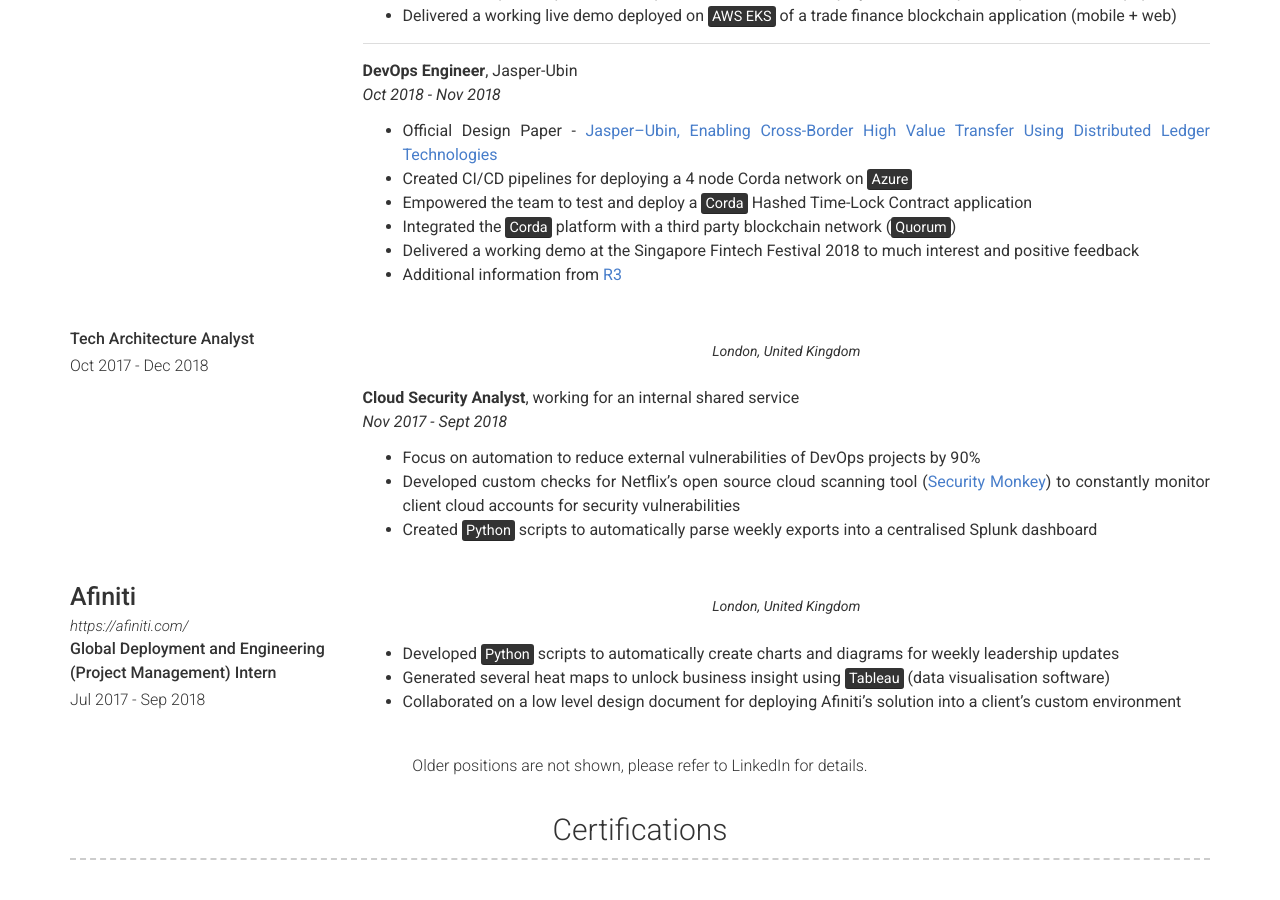
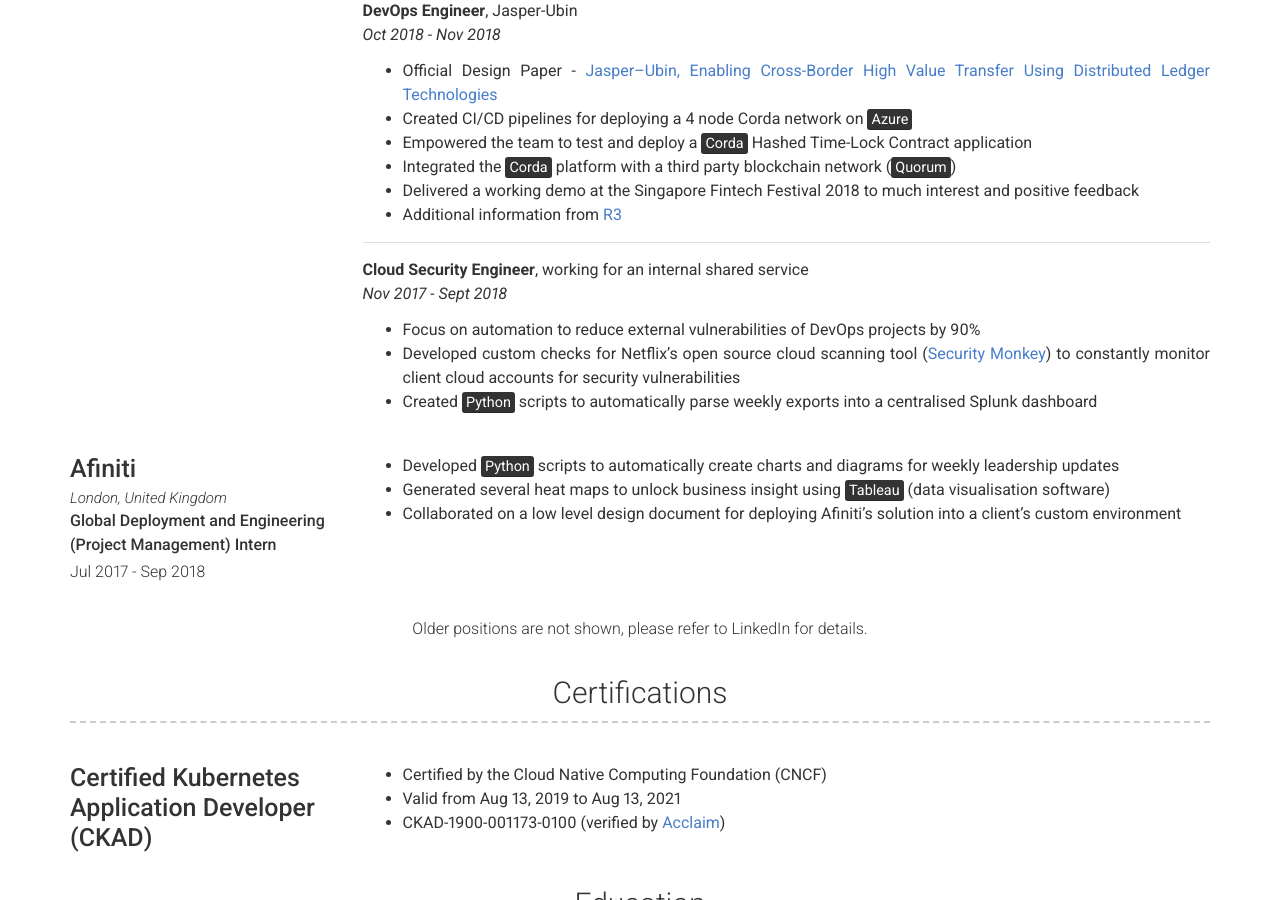
Before and after one commit to jeremych1000/jeremych1000.github.io, a Jekyll site: the page built from index.md, in a window 1280 px wide and 900 px high, scrolled down 1433 px. Built offline with Jekyll 4.4.1, drawn with Linux system fonts in a browser that asks for light colours; some of the changed text lies outside the part shown.

Commit message:
Rearrange exp dates

```diff
--- a/_data/experience.yml
+++ b/_data/experience.yml
@@ -1,11 +1,9 @@
 # Experience template
 - layout: left
   company: Accenture
-  link: https://www.accenture.com/
+  link: London, United Kingdom
   job_title: DevOps Engineer
-  dates: Dec 2018 - current
-  quote: >
-   London, United Kingdom
+  dates: Dec 2017 - current
   description: | # this will include new lines to allow paragraphs
     **DevOps Engineer**, working for a multinational retailer
     _Dec 2018 - current_
@@ -39,15 +37,9 @@
       - Delivered a working demo at the Singapore Fintech Festival 2018 to much interest and positive feedback
       - Additional information from [R3](https://www.r3.com/blog/blockchains-and-central-banks-what-have-we-learnt/)
 
-- layout: left
-  company:
-  link:
-  job_title: Tech Architecture Analyst
-  dates: Oct 2017 - Dec 2018
-  quote: >
-   London, United Kingdom
-  description: | # this will include new lines to allow paragraphs
-    **Cloud Security Analyst**, working for an internal shared service
+    ---
+
+    **Cloud Security Engineer**, working for an internal shared service
     _Nov 2017 - Sept 2018_
       - Focus on automation to reduce external vulnerabilities of DevOps projects by 90%
       - Developed custom checks for Netflix's open source cloud scanning tool ([Security Monkey](https://github.com/Netflix/security_monkey)) to constantly monitor client cloud accounts for security vulnerabilities
@@ -55,11 +47,9 @@
 
 - layout: left
   company: Afiniti
-  link: https://afiniti.com/
+  link: London, United Kingdom
   job_title: Global Deployment and Engineering (Project Management) Intern
   dates: Jul 2017 - Sep 2018
-  quote: >
-   London, United Kingdom
   description: | # this will include new lines to allow paragraphs
       - Developed <mark>Python</mark> scripts to automatically create charts and diagrams for weekly leadership updates
       - Generated several heat maps to unlock business insight using <mark>Tableau</mark> (data visualisation software)
```
